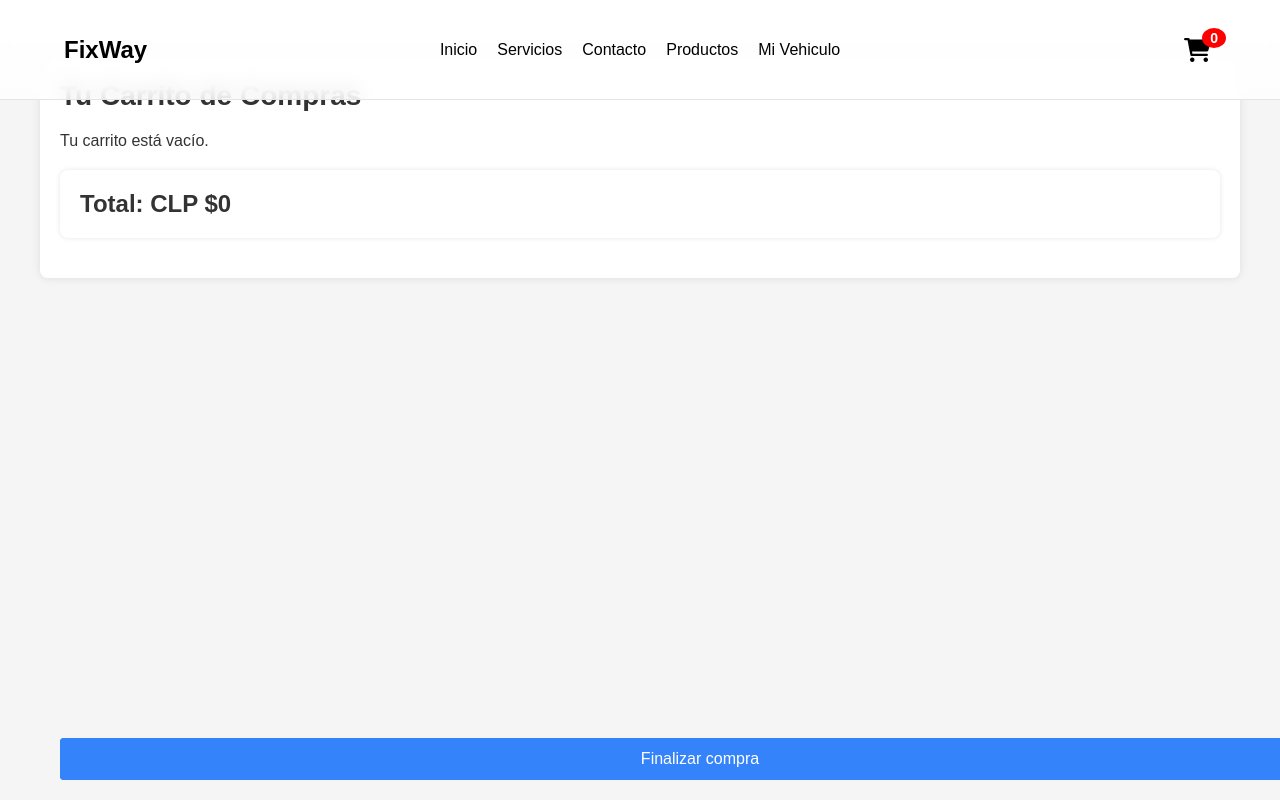
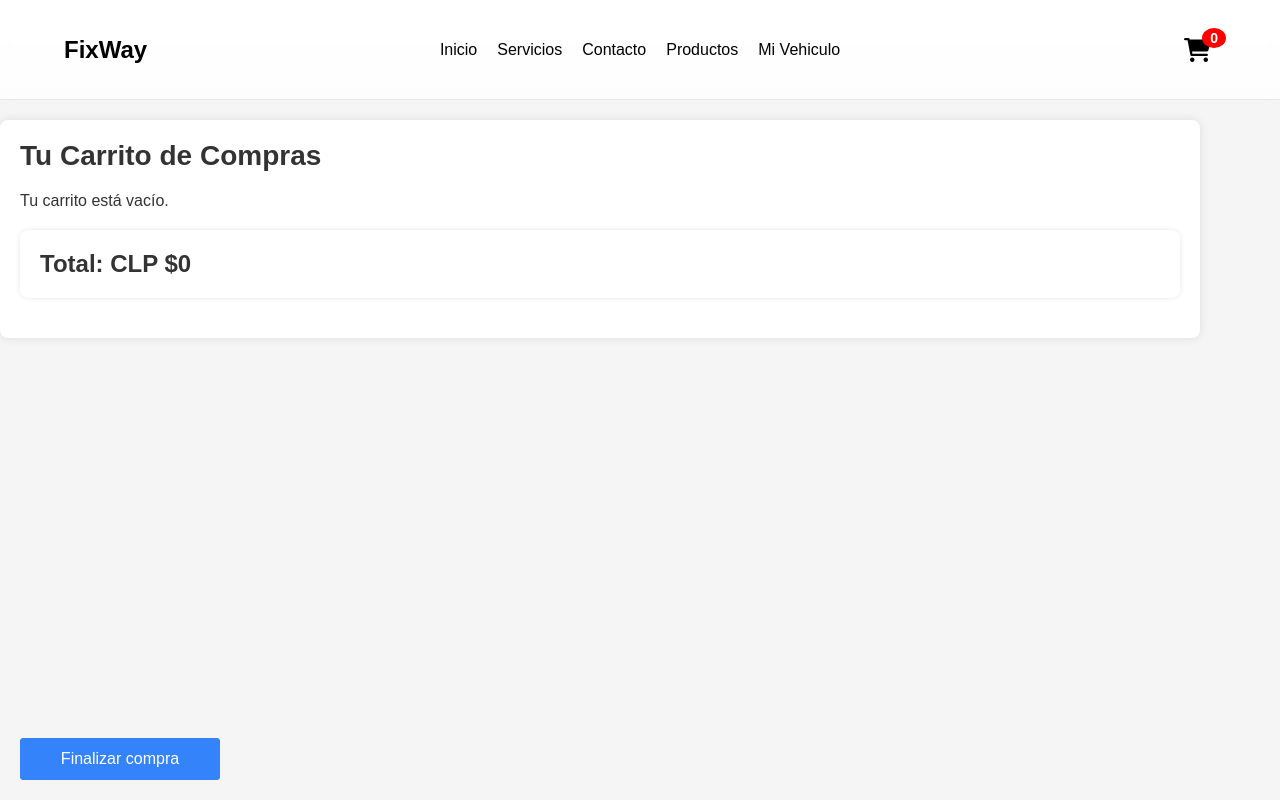
Before and after one commit to TESIS-FIXWAY/FixWay-web, a Django app: page /carrito/ in a window 1280 px wide; the page is wider, and only the part inside the window is pictured. Run offline with Django 5.2, Linux system fonts and the light colour scheme.

Commit message:
mini error

```diff
--- a/FixWayApp/templates/tienda/detalleProducto.html
+++ b/FixWayApp/templates/tienda/detalleProducto.html
@@ -53,8 +53,7 @@
             <li>Marca: {{ producto.marcaProducto }}</li>
             <li>Marca Automóvil: {{ producto.marcaAutomovil }}</li>
             <li>
-              Años de Uso: {{ producto.anoProductoUsoInicio }} - {{
-              producto.anoProductoUsoFin }}
+              Años de Uso: {{ producto.anoProductoUsoInicio }} - {{producto.anoProductoUsoFin }}
             </li>
             <li>Origen: {{ producto.origen }}</li>
           </ul>
--- a/static/css/carrito.css
+++ b/static/css/carrito.css
@@ -9,7 +9,7 @@ body {
 
 .cart-page {
     max-width: 1200px;
-    margin: 60px auto;
+    margin: 120px 0;
     padding: 20px;
     background-color: #fff;
     border-radius: 8px;
@@ -123,7 +123,7 @@ input[type="text"] {
     gap: 20px;
 }
 
-.button {
+.cart-actions .button {
     background-color: #3483fa;
     color: #fff;
     padding: 12px 24px;
@@ -133,6 +133,7 @@ input[type="text"] {
     text-decoration: none;
     font-size: 16px;
     display: inline-block;
+    max-width: 200px;
 }
 
 .button:hover {
```
